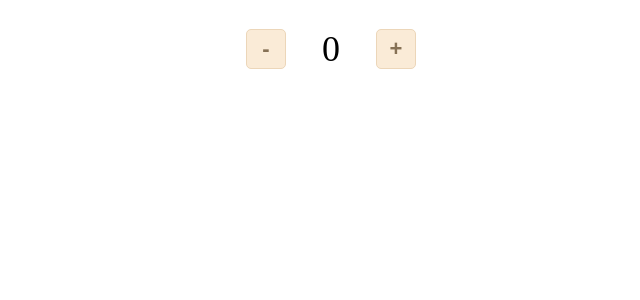
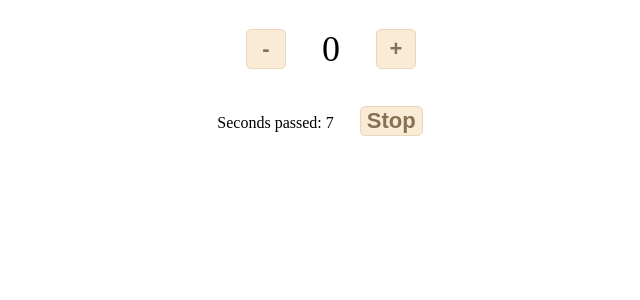
Before and after one commit to xuechunL/mobx-react-typescript-demo, a React app: page / in a window 1280 px wide. Shown: the top 300 px of the page, without its empty margins (309-949 px from the left). Built offline with nearby package versions, Linux system fonts and the light colour scheme.

Commit message:
*: add Timer demo about observable component local state

```diff
--- a/src/App.tsx
+++ b/src/App.tsx
@@ -1,5 +1,6 @@
 import * as React from 'react'
 import { CounterContainer } from './containers'
+import Timer from './components/Timer'
 
 const renderDevTool = () => {
   console.log('node env', process.env.NODE_ENV)
@@ -14,6 +15,7 @@ export class App extends React.Component {
     return (
       <div>
         <CounterContainer />
+        <Timer />
         {renderDevTool()}
       </div>
     )
--- /dev/null
+++ b/src/components/Timer.tsx
@@ -0,0 +1,53 @@
+// Observable local component state
+import { observer } from 'mobx-react'
+import { observable } from 'mobx'
+import * as React from 'react'
+import styled from 'styled-components'
+
+const Container =  styled.div`
+  width: 18em;
+  margin: 1em auto;
+  text-align: center;
+`
+
+const Button = styled.button`
+  background-color: antiquewhite;
+  border: 1px solid #ecd6b9;
+  margin: 0 1em;
+  font-weight: bold;
+  font-size: 22px;
+  border-radius: 5px;
+  color: #867155;
+  cursor: pointer;
+  &:focus {
+    outline: none;
+  }
+`
+
+let id: any
+
+@observer
+export default class Timer extends React.Component {
+  @observable secondsPassed = 0
+
+  componentDidMount() {
+    id = setInterval(() => {
+      // tslint:disable-next-line:no-increment-decrement
+      this.secondsPassed ++
+    }, 1000)
+  }
+
+  onStop = () => {
+    this.secondsPassed = 0
+    clearInterval(id)
+  }
+
+  render() {
+    return (
+      <Container>
+        <span>Seconds passed: { this.secondsPassed } </span>
+        <Button onClick={this.onStop}>Stop</Button>
+      </Container>
+    )
+  }
+}
```
